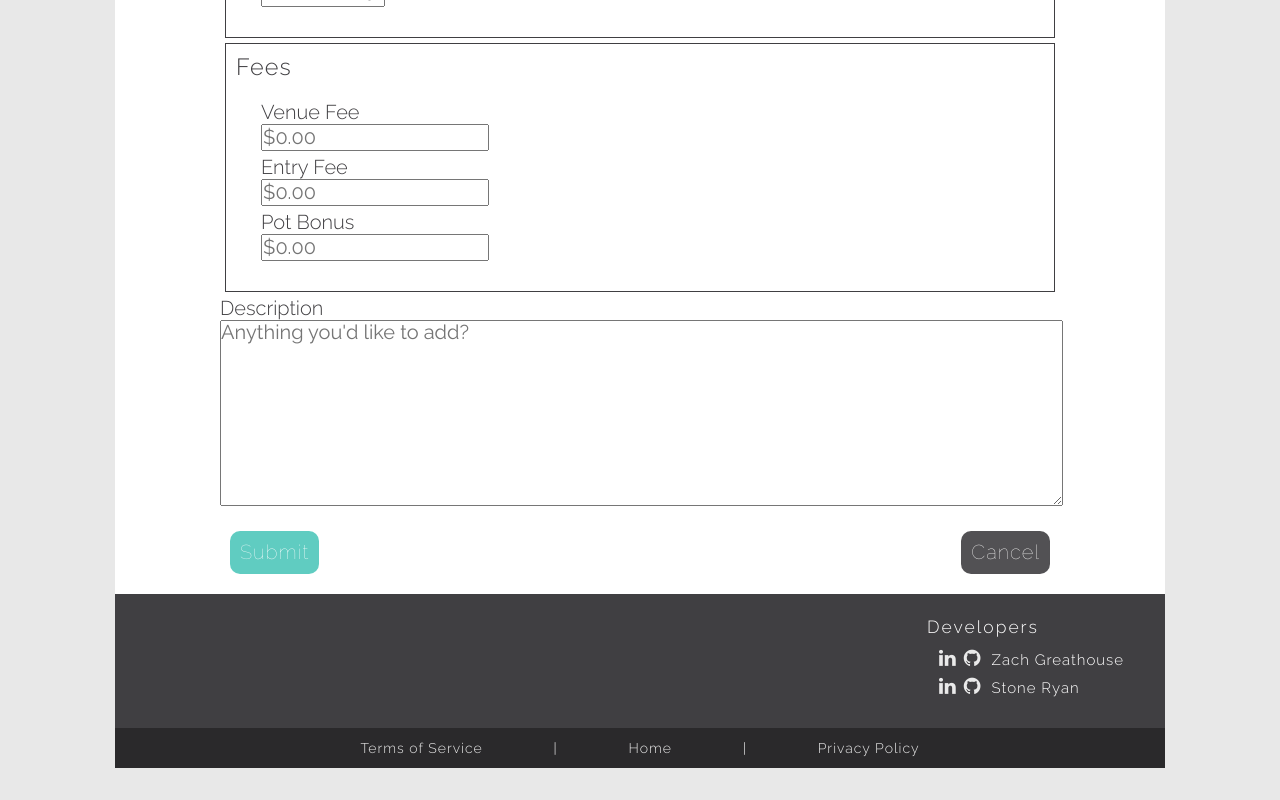
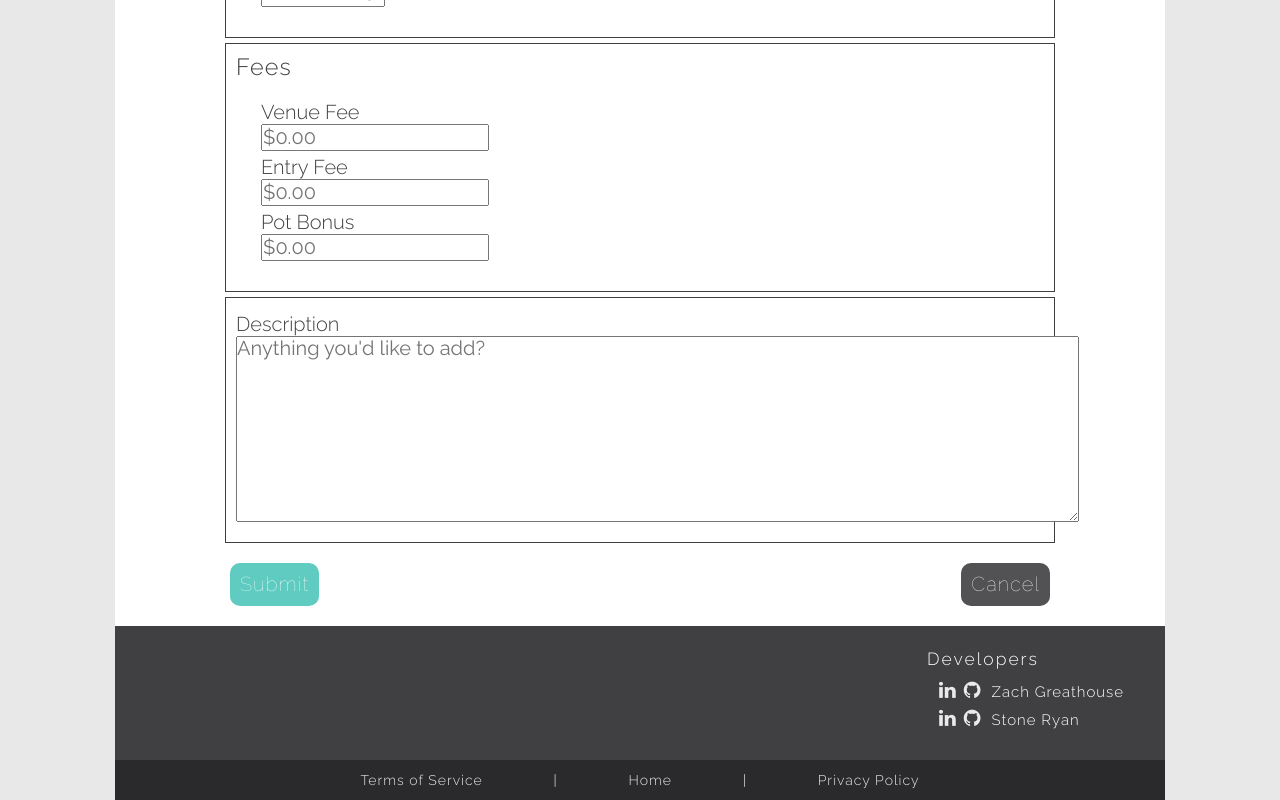
Before and after one commit to zgreathouse/TournamentLocator, a React (Create React App) app in the folder frontend/: page /tournaments/1/edit in a window 1280 px wide. Shown: the part 1179-1979 px from the top of the page. Before the commit the page ends 1947 px from the top, so only its background shows below. Built offline with nearby package versions, Linux system fonts and the light colour scheme; no server answers.

Commit message:
put the description field on the tournament form into its own section

```diff
--- a/frontend/src/components/formComponents/EditTournamentForm.js
+++ b/frontend/src/components/formComponents/EditTournamentForm.js
@@ -52,7 +52,9 @@ class EditTournamentForm extends Component {
           <Social />
           <Time />
           <Fees />
-          <Field key='description' component={TextareaInput} type='input' label='Description' name='description' />
+          <section>
+            <Field key='description' component={TextareaInput} type='input' label='Description' name='description' />
+          </section>
           <div className="form-buttons">
             <SubmitButton />
             <button className="cancel-button" onClick={this.onCancel.bind(this)}>Cancel</button>
--- a/frontend/src/components/formComponents/tournamentForm.js
+++ b/frontend/src/components/formComponents/tournamentForm.js
@@ -52,7 +52,9 @@ class TournamentForm extends Component {
           <Social />
           <Time />
           <Fees />
-          <Field key='description' component={TextareaInput} type='input' label='Description' name='description' />
+          <section>
+            <Field key='description' component={TextareaInput} type='input' label='Description' name='description' />
+          </section>
           <div className="form-buttons">
             <SubmitButton />
             <button className="cancel-button" onClick={this.onCancel.bind(this)}>Cancel</button>
```
